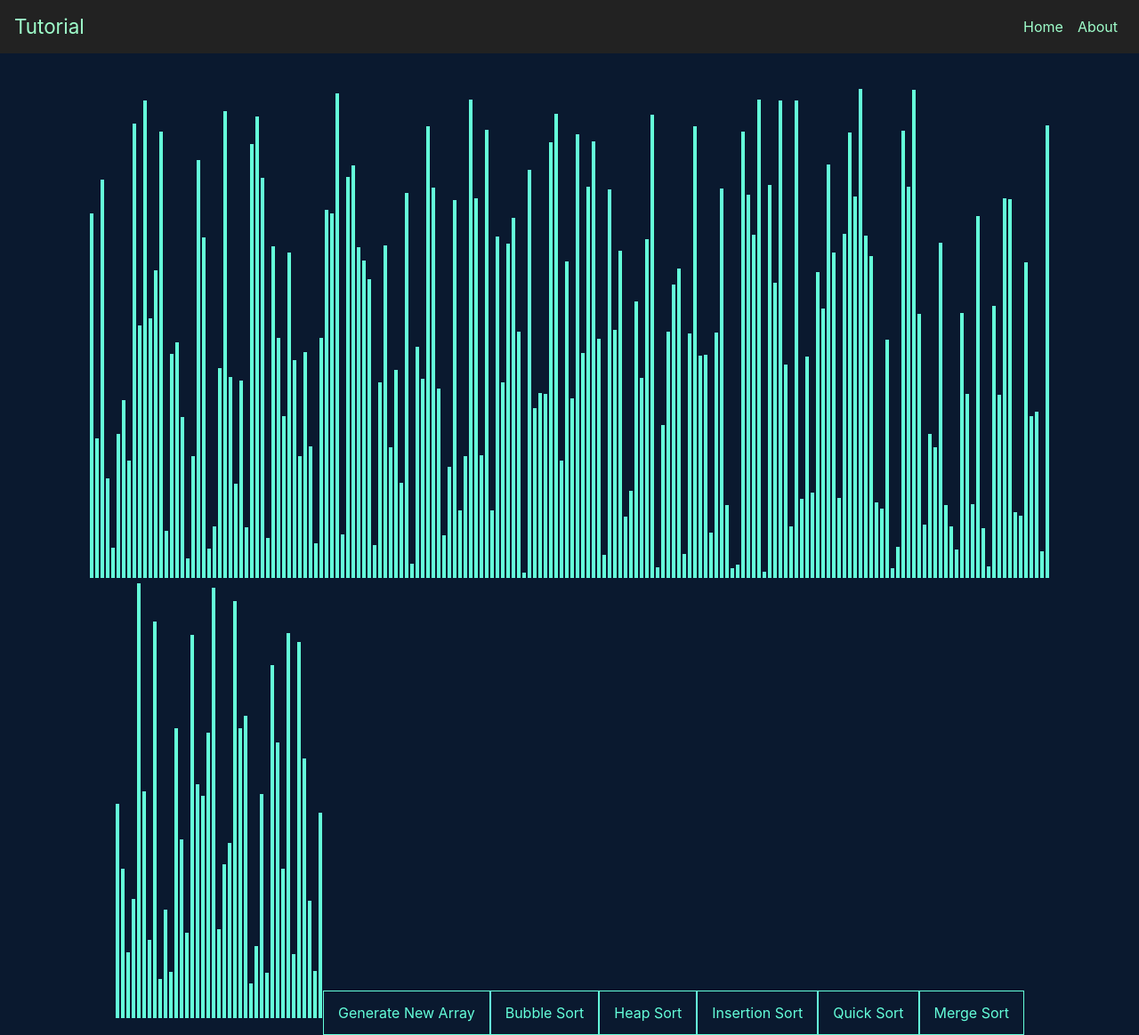
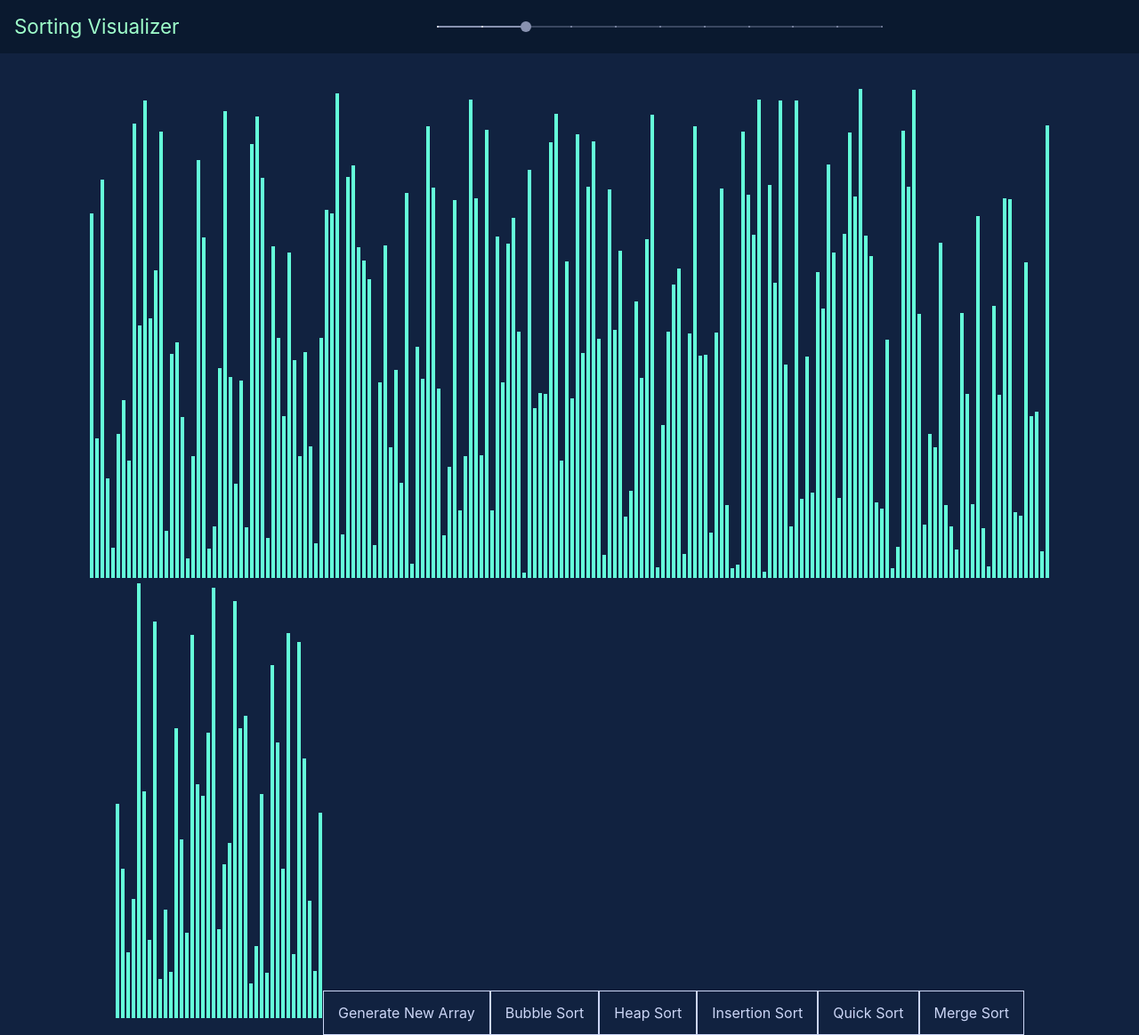
Before and after one commit to salazarbrandon1257/sorting-visualizer, a React (Create React App) app: page / in a window 1280 px wide. Shown: the whole page at 89% size. Built offline with nearby package versions, Linux system fonts and the light colour scheme.

Commit message:
main2 : Added slider, changed colors

```diff
--- a/package.json
+++ b/package.json
@@ -4,6 +4,7 @@
   "private": true,
   "homepage": "https://salazarbrandon1257.github.io/sorting-visualizer",
   "dependencies": {
+    "@material-ui/core": "^4.11.4",
     "@testing-library/jest-dom": "^4.2.4",
     "@testing-library/react": "^9.5.0",
     "@testing-library/user-event": "^7.2.1",
@@ -14,6 +15,7 @@
     "react-dom": "^16.13.1",
     "react-router-dom": "^5.2.0",
     "react-scripts": "3.4.1",
+    "react-slider": "^1.3.0",
     "styled-components": "^5.3.0"
   },
   "scripts": {
--- a/public/index.html
+++ b/public/index.html
@@ -30,7 +30,7 @@
     -->
     <title>React App</title>
   </head>
-  <body style="background-color: #0a192f">
+  <body style="background-color: #112240">
 
     <noscript>You need to enable JavaScript to run this app.</noscript>
     <div id="root"></div>
--- a/src/App.js
+++ b/src/App.js
@@ -14,8 +14,6 @@ function App() {
           <NavigationBar />
         </Router>
       </React.Fragment>
-      <div>
-      </div>
       <SortingVisualizer></SortingVisualizer>
     </div>
   );
--- a/src/SortingVisualizer/SortingVisualizer.css
+++ b/src/SortingVisualizer/SortingVisualizer.css
@@ -12,9 +12,9 @@
   }
 
 button {
-      color: #64ffda;
+      color: #ccd6f6;
       background-color: transparent;
-      border: 1px solid #64ffda;
+      border: 1px solid #ccd6f6;
       border-radius: var(--border-radius);
       padding: 0.75rem 1rem;
       font-family: var(--font-mono);
@@ -26,7 +26,7 @@ button {
       font-size: var(--fz-xs);
 }
 button:hover {
-  color: white;
+  color: #3dc9a8;
 }
 button:active {
   transform: scale(0.98);
--- a/src/components/NavigationBar.js
+++ b/src/components/NavigationBar.js
@@ -1,8 +1,46 @@
 import React from 'react';
-import { Nav, Navbar, Form, FormControl } from 'react-bootstrap';
+import { Nav, Navbar } from 'react-bootstrap';
 import styled from 'styled-components';
+import { makeStyles } from '@material-ui/core/styles';
+import Typography from '@material-ui/core/Typography';
+import Slider from '@material-ui/core/Slider';
+import { lightBlue } from '@material-ui/core/colors';
+
+const useStyles = makeStyles({
+  root: {
+    width: 300,
+  },
+});
+
+function valuetext(value) {
+  return `${value}°C`;
+}
+
+export default function DiscreteSlider() {
+  const classes = useStyles();
+
+  return (
+    <div className={classes.root}>
+      <Typography id="discrete-slider" gutterBottom>
+        Temperature
+      </Typography>
+      <Slider
+        defaultValue={30}
+        getAriaValueText={valuetext}
+        aria-labelledby="discrete-slider"
+        valueLabelDisplay="auto"
+        step={10}
+        marks
+        min={10}
+        max={110}
+      />
+    </div>
+  );
+}
+
+
 const Styles = styled.div`
-  .navbar { background-color: #222; }
+  .navbar { background-color: #0a192f; }
   a, .navbar-nav, .navbar-light .nav-link {
     color: #9FFFCB;
     &:hover { color: white; }
@@ -17,18 +55,40 @@ const Styles = styled.div`
     left: 25%;
     right: 25%;
   }
+  .MuiSlider-root {
+      color: #8892b0;
+      width: 100%;
+      cursor: pointer;
+      height: 2px;
+      display: inline-block;
+      width: 40%;
+      margin: auto;
+      box-sizing: content-box;
+      touch-action: none;
+      -webkit-tap-highlight-color: transparent;
+    }
 `;
+
+
 export const NavigationBar = () => (
   <Styles>
+
     <Navbar expand="lg">
-      <Navbar.Brand href="/">Tutorial</Navbar.Brand>
-      <Navbar.Toggle aria-controls="basic-navbar-nav"/>
-      <Navbar.Collapse id="basic-navbar-nav">
-        <Nav className="ml-auto">
-          <Nav.Item><Nav.Link href="/">Home</Nav.Link></Nav.Item>
-          <Nav.Item><Nav.Link href="/about">About</Nav.Link></Nav.Item>
-        </Nav>
-      </Navbar.Collapse>
+
+      <Navbar.Brand href="/">Sorting Visualizer</Navbar.Brand>
+      <Nav.Item> </Nav.Item>
+      <Navbar.Toggle aria-controls="basic-navbar-nav" className= "justify-content-center"/>
+      <Slider
+      className= "justify-content-center"
+        defaultValue={30}
+        getAriaValueText={valuetext}
+        aria-labelledby="discrete-slider"
+        valueLabelDisplay="auto"
+        step={10}
+        marks
+        min={10}
+        max={110}
+      />
     </Navbar>
   </Styles>
 )
```
Also changed, not shown: 1 other file (tests, documents, lock files or other folders).
